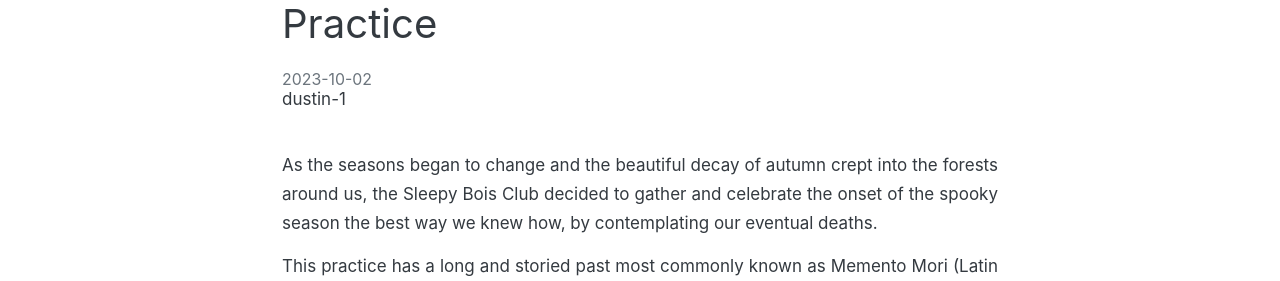
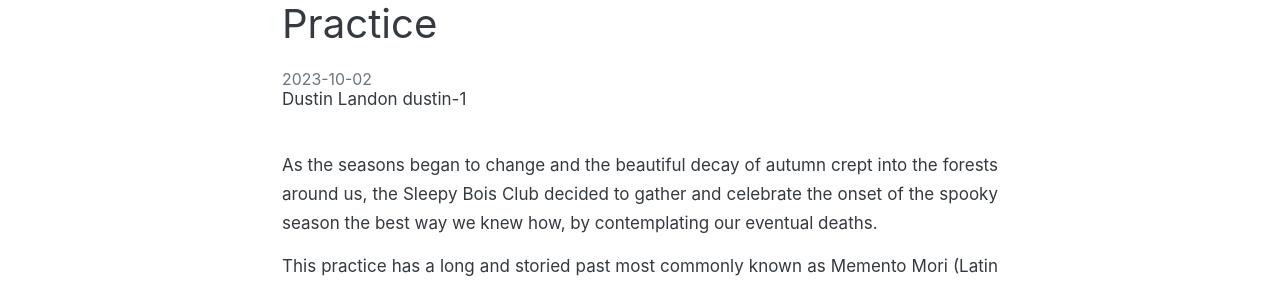
Before and after one commit to sleepyboisclub/sleepyboisclub.github.io, a Jekyll site: the page built from _posts/meetups/2023/2023-10-02-momento-mori.md, in a window 1280 px wide and 900 px high. Shown: the part 365-646 px from the top of the window. Built offline with Jekyll 4.4.1, drawn with Linux system fonts in a browser that asks for light colours.

Commit message:
post author name

```diff
--- a/_layouts/post.html
+++ b/_layouts/post.html
@@ -26,7 +26,7 @@ layout: default
         <time>{{ page.date | date: "%Y-%m-%d" }}</time>
       </div>
       <div>
-        {{site.authors[page.author].id}}
+        {{site.authors[page.author].name}}
         {{page.author}}
       </div>
     </header>
```
